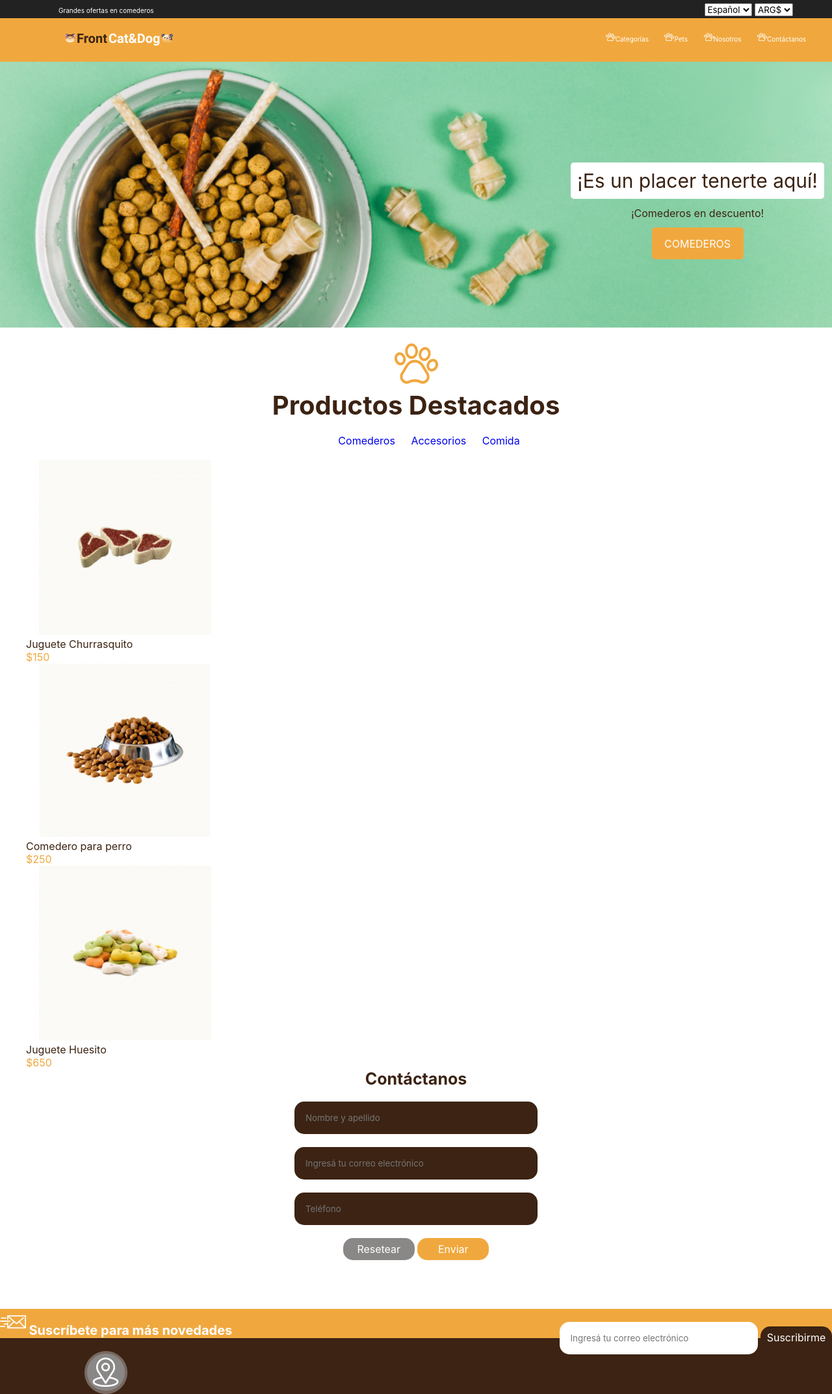
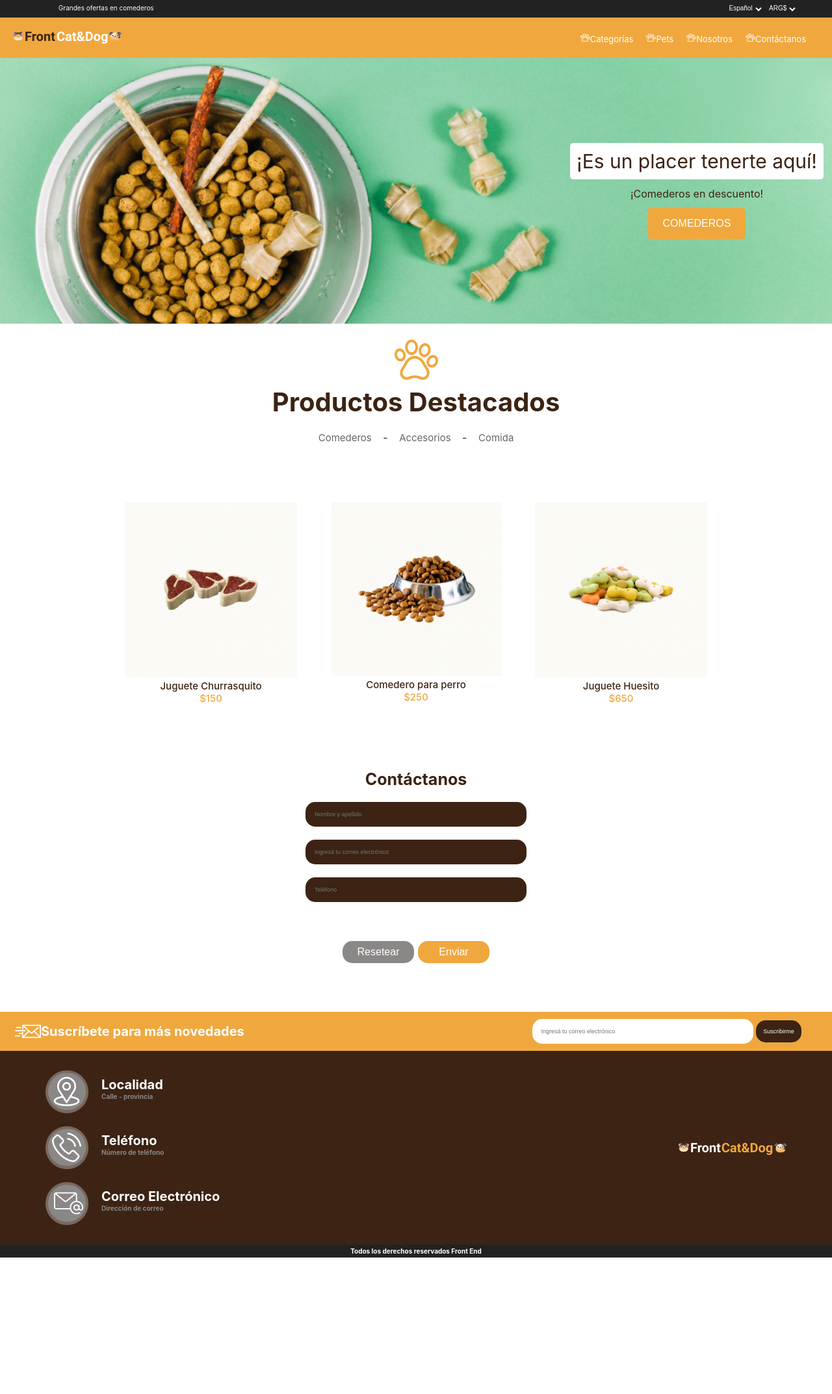
Before and after one commit to Avluela/petshop, a plain HTML site: page index.html in a window 1280 px wide. Shown: the top 2145 px of the page at 65% size. After the commit the page ends 1935 px from the top, so only its background shows below. Drawn offline with Linux system fonts and the light colour scheme.

Commit message:
arreglos de css usando flexbox para clase 12

```diff
--- a/css/styles.css
+++ b/css/styles.css
@@ -1,131 +1,216 @@
 *{
+    box-sizing: border-box;
+    padding: 0px;
     margin: 0px;
+}
+
+body{
     font-family: -apple-system, BlinkMacSystemFont, 'Segoe UI', Roboto, Oxygen, Ubuntu, Cantarell, 'Open Sans', 'Helvetica Neue', sans-serif;
+    color: #3C2313;
 }
 
 header{
-    background-color: #222222;
+    display: flex;
+    flex-direction: column;
+    width: 100%;
 }
 
-header section{
-    padding: 4px 60px 4px 90px;
+select{
+    border: transparent;
+    background-color: transparent;
+    font-size: 10px;
+    color: #FFFFFF;
+    text-decoration: transparent;
+    padding-bottom: 4px;
 }
 
-header nav{
-    background-color: #F0A83E;
-    padding: 20px 40px;
-}
-
-header a{
-    color: white;
-    font-size: 10px;
-}
-
-ul{
-    list-style: none;
-}
-
-li{
-    display: inline;
-    padding-left: 20px;
-}
-
-a{
-    text-decoration: none;
-}
-
-h1,
-h2,
-h3,
-h4{
-    text-align: center;
-    color: #3C2313;
+main{
+    display: flex;
+    flex-direction: column;
 }
 
 h1{
     font-size: 40px;
+    font-weight: 700;
+    margin: 5px 0px 20px 0px;
 }
 
 h2{
-    padding: 10px;
-    background-color: #FFFFFF;
     font-size: 30px;
-    border-radius: 5px;
     font-weight: 400;
 }
 
 h3{
     font-size: 25px;
     font-weight: 700;
+    margin: 20px 0px;
 }
 
 h4{
-    text-align: left;
     font-size: 20px;
     font-weight: 700;
-    color: #ffffff;
+    color: #FFFFFF;
 }
 
-p{
-    color: #3C2313;
-}
-
-section#banner div{
-    padding-top: 155px;
-    padding-right: 12px;
-}
-
-section#banner p{
-    padding: 12px;
-}
-
-section#title ul{
-    margin-top: 20px;
-}
-
-section#title li{
-    padding:10px;
-}
-
-form{
-    margin: 20px 0px;
+h5{
+    font-size: 16px;
+    font-weight: 400;
 }
 
 input{
+    width: 340px;
+    align-items: center;
     background-color: #3C2313;
-    padding: 15px;
+    color: #FFFFFF;
+    font-size: 9px;
+    font-weight: 400;
+    padding: 14px;
     border-radius: 15px;
-    border-color: transparent;
-    color: #FFFFFF;
-    width: 340px;
+    border: transparent;
 }
 
-.float-right{
-    float: right;
+.top-header{
+    background-color: #222222;
+    flex-direction: row;
+    justify-content: space-between;
+    display: flex;
+    align-items: center;
+    padding: 0px 53px 4px 90px;
 }
 
-.aling-right{
-    float: right;
+.top-header a{
+    font-size: 10px;
+    color: #FFFFFF;
+    display: inline-flex;
+    text-decoration: transparent;
+}
+
+.nav-header{
+    background-color: #F0A83E;
+    display: flex;
+    justify-content: space-between;
+    flex-direction: row;
+    align-items: center;
+}
+
+.nav-header ul{
+    list-style-type: none;
+    display: inline-flex;
+    color: #FFFFFF;
+    font-size: 13px;
+    padding: 24px 40px 21px 0px;
+}
+
+.nav-header a{
+    padding-left: 20px;
+    color: #FFFFFF;
+    text-decoration: transparent;
+}
+
+.banner{
+    background-image: url(../img/bowl-and-pet-daities-on-green-background.png);
+    background-size: cover;
+    height: 409px;
+    display: flex;
+    align-items: center;
+    justify-content: flex-end;
+}
+
+.banner-container{
+    padding-right: 13px;
+    text-align: center;
+}
+
+.caja{
+    background-color: #FFFFFF;
+    padding: 10px;
+    border-radius: 5px;
+    margin-bottom: 12px;
 }
 
 .btn-comedero{
-    color: #FFFFFF;
-    border-color: transparent;
     background-color: #F0A83E;
-    height: 49px;
-    width: 141px;
     border-radius: 5px;
     font-size: 16px;
+    text-align: center;
+    color: #FFFFFF;
+    padding: 15px 23px;
+    border: transparent;
+    margin-top: 12px;
+}
+
+.title{
+    display: flex;
+    align-items: center;
+    justify-content: center;
+    flex-direction: column;
+    margin: 20px 0px 40px 0px;
+}
+
+.title li{
+    display: inline;
+}
+
+.title a{
+    font-size: 15px;
+    color: #666666;
+    font-weight: 400;
+    text-decoration: transparent;
+}
+
+.divider-list{
+    padding: 0px 13px;
+}
+
+.productos{
+    width: 70%;
+    margin: 50px auto 80px;
+}
+
+.productos ul{
+    display: flex;
+    justify-content: space-between;
+    flex-direction: row;
+    list-style: none;
+}
+
+.productos li{
+    text-align: center;
+}
+
+.productos p{
+    font-weight: 500;
+    font-size: 15px;
+}
+
+.red{
+    color: #F0A83E;
+}
+
+.contact{
+    display: flex;
+    align-items: center;
+    justify-content: center;
+    flex-direction: column;
+}
+
+.contact-buttons{
+    display: flex;
+    align-items: center;
+    justify-content: center;
+    flex-direction: row;
 }
 
 .btn-form{
-    border-radius: 15px;
-    color: #FFFFFF;
-    border-color: transparent;
-    font-size: 16px;
     width: 110px;
     height: 34px;
     background-color: #F0A83E;
+    border-radius: 15px;
+    font-size: 16px;
+    color: #FFFFFF;
+    text-align: center;
+    border: transparent;
+    margin: 40px 3px 75px;
 }
 
 .btn-reset{
@@ -133,67 +218,72 @@ input{
 }
 
 .btn-suscribe{
+    width: 70px;
+    height: 34px;
     background-color: #3C2313;
+    border-radius: 15px;
+    font-size: 9px;
+    color: #FFFFFF;
+    text-align: center;
+    border: transparent;
+    /* margin: 40px 3px 75px; */
 }
 
-.red{
-    color:#F0A83E;
+.suscribe,
+.suscribe div{
+    background-color: #F0A83E;
+    display: flex;
+    justify-content: space-between;
+    flex-direction: row;
+    align-items: center;
 }
 
-#banner{
-    background-image: url(../img/bowl-and-pet-daities-on-green-background.png);
-    background-size: cover;
-    height: 409px;
-    text-align: center;
+.suscribe{
+    padding: 10px 47px 10px 23px;
 }
 
-#title{
-    text-align: center;
-    margin: 20px;
+.suscribe input{
+    background-color: #FFFFFF;
+    color:#A0A0A0;
+    font-size: 9px;
 }
 
-#contact{
-    text-align: center;
-    padding-bottom: 55px;
-}
-
-#suscribe{
-    background-color: #F0A83E;
-}
-
-#suscribe p{
-    color: #ffffff;
-    font-size: 20px;
-    font-weight: 700;
-    display: inline;
-}
-
-#suscribe input{
-    background-color: #ffffff;
-    border-radius: 15px;
-    border-color: transparent;
-    color: #FFFFFF;
-    width: 271px;
-}
-
-#footer{
+.footer{
     background-color: #3C2313;
+    display: flex;
+    justify-content: space-between;
+    flex-direction: row;
+    align-items: center;
     padding: 20px 70px;
 }
 
-#pie{
-    background-color: #222222;
-    text-align: center;
+.footer ul{
+    display: flex;
+    flex-direction: column;
+    justify-content: start;
 }
 
-
-
-footer p{
-    color: #ffffff;
+.footer li{
+    display: flex;
+    flex-direction: row;
+    margin: 10px 0px;
 }
 
-#pie p{
+.footer p{
     font-size: 10px;
     font-weight: 700;
-    padding: 4px;
+    color: #8A8787;
 }
+
+.footer div{
+    margin: 10px 20px;
+}
+
+.pie{
+    background-color: #222222;
+    font-size: 10px;
+    font-weight: 700;
+    text-align: center;
+    padding: 4px 0px;
+    color: #FFFFFF;
+}
--- a/index.html
+++ b/index.html
@@ -4,72 +4,69 @@
     <meta charset="UTF-8">
     <meta http-equiv="X-UA-Compatible" content="IE=edge">
     <meta name="viewport" content="width=device-width, initial-scale=1.0">
+    <link rel="stylesheet" href="css/styles.css">
     <title>Front Cat & Dog</title>
-    <link rel="stylesheet" href="css/styles.css">
 </head>
 <body>
     <header>
-        <section>
-
+        <div class="top-header">
             <a href="#">Grandes ofertas en comederos</a>
-
-            <div class="float-right" >
-                <select name="lang" id="lang">
+            <div class="select">
+                <select name="lang">
                     <option value="es">Español</option>
                     <option value="en">Inglés</option>
                     <option value="fr">Francés</option>
                 </select>
 
-                <select name="moneda" id="moneda">
+                <select name="moneda">
                     <option value="ar">ARG$</option>
                     <option value="us">US$</option>
                     <option value="eu">Euro</option>
                 </select>
             </div>
+        </div>
 
-
-        </section>
-
-        <nav>
+        <nav class="nav-header">
+            <a href="#"><img src="img/logo_cat_dog.png" alt="Logo de cat&dog"></a>
             <ul>
-                <li><a href="#"><img src="img/logo_cat_dog.png" alt="Logo de cat&dog"></a></li>
-                <div class="float-right">
                <li><a href="#"><img src="img/pawprint-little.png">Categorías</a></li>
                 <li><a href="#"><img src="img/pawprint-little.png">Pets</a></li>
                 <li><a href="#"><img src="img/pawprint-little.png">Nosotros</a></li>
                 <li><a href="#"><img src="img/pawprint-little.png">Contáctanos</a></li>
-                </div>
             </ul>
         </nav>
     </header>
     <main>
-        <section id="banner">
-            <div class="float-right">
+        <section class="banner">
+            <div class="banner-container">
+                <div class="caja">
                     <h2>¡Es un placer tenerte aquí!</h2>
-                <p>¡Comederos en descuento!</p>
+                </div>
+                <h5>¡Comederos en descuento!</h5>
                 <button class="btn btn-comedero">COMEDEROS</button>
             </div>
         </section>
-        <section id='title'>
+        <section class='title'>
             <img src="img/pawprint.png" alt="huella de patita de perro">
             <h1>Productos Destacados</h1>
             <nav>
                 <ul>
                     <li><a href="#">Comederos</a></li>
+                    <li class="divider-list">-</li>
                     <li><a href="#">Accesorios</a></li>
+                    <li class="divider-list">-</li>
                     <li><a href="#">Comida</a></li>
                 </ul>
             </nav>
         </section>
 
         <!-------------- listado de Productos ----------------------->
-        <section>
+        <section class="productos">
             <ul>
                 <li>
                     <img src="img/churrasquito.png" alt="tres churrasquitos de juguete">
                     <p>Juguete Churrasquito</p>
                     <p class="red">$150</p>
-
                 </li>
                 <li>
                     <img src="img/comedero.png" alt="comedero de aluminio">
@@ -86,53 +83,63 @@
         <!---------------------- fin de listado de productos ------------------>
 
         <!------------------------- Contáctanos ------------------------------->
-        <section id="contact">
+        <section class="contact">
             <h3>Contáctanos</h3>
 
             <form action="#">
                 <input type="text" name="nombre-apellido" id="nombre-apellido" placeholder="Nombre y apellido"><br><br>
                 <input type="text" name="email" id="email" placeholder="Ingresá tu correo electrónico"><br><br>
                 <input type="text" name="telefono" id="telefono" placeholder="Teléfono"><br><br>
+                <div class="contact-buttons">
                     <button type="reset" class="btn-form btn-reset">Resetear</button>
                     <button type="submit" class="btn-form">Enviar</button>
+                </div>
             </form>
         </section>
         <!-------------------- fin de Contáctanos ------------------------------>
 
-        <section id="suscribe">
+        <section class="suscribe">
+            <div>
                 <img src="img/enviar-correo 1.png">
-            <p>Suscríbete para más novedades</p>
-            <form action="#" class="aling-right">
+                <h4>Suscríbete para más novedades</h4>
+            </div>
+            <form action="#">
                 <input type="text" name="email" id="email" placeholder="Ingresá tu correo electrónico">
-                <button type="submit" class="btn-form btn-suscribe">Suscribirme</button>
+                <button type="submit" class="btn-suscribe">Suscribirme</button>
             </form>
         </section>
     </main>
 
     <footer>
-        <section id='footer'>
+        <section class='footer'>
             <ul>
                 <li>
                     <img src="img/localidad.png">
+                    <div>
                         <h4>Localidad</h4>
                         <p>Calle - provincia</p>
+                    </div>
                 </li>
                 <li>
                     <img src="img/telefono.png">
+                    <div>
                         <h4>Teléfono</h4>
                         <p>Número de teléfono</p>
+                    </div>
                 </li>
                 <li>
                     <img src="img/correo.png">
+                    <div>
                         <h4>Correo Electrónico</h4>
                         <p>Dirección de correo</p>
+                    </div>
                 </li>
             </ul>
 
-            <img src="img/logo_cat_dog.png" alt="Logo de cat&dog">
+            <img src="img/logo_white.png" alt="Logo de cat&dog">
         </section>
 
-        <section id="pie">
+        <section class="pie">
             <p>Todos los derechos reservados Front End</p>
         </section>
 
```
Also changed, not shown: img/logo_white.png (added). Lines whose indentation alone changed are shown as unchanged.
